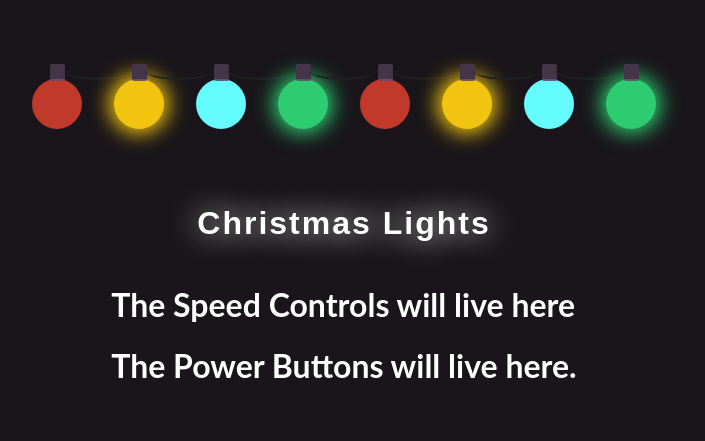
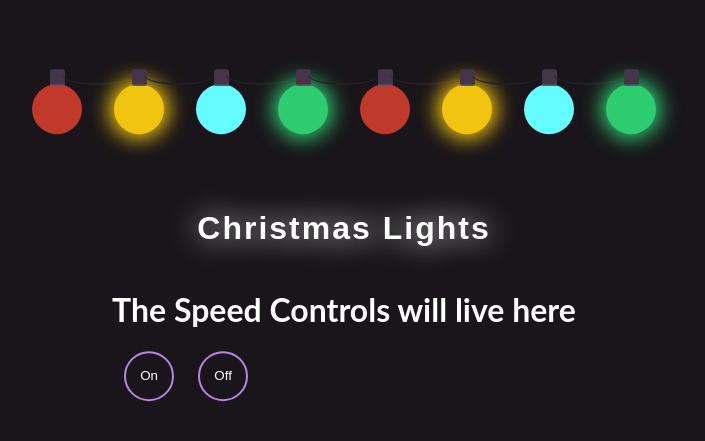
Before and after one commit to debersole81/christmas-lights-app, a React (Create React App) app: page / in a window 1280 px wide. Shown: the part 201-642 px from the top of the page, without its empty margins (312-1017 px from the left). Built offline with nearby package versions, Linux system fonts and the light colour scheme.

Commit message:
created on/off buttons

```diff
--- a/src/components/PwrButtons.js
+++ b/src/components/PwrButtons.js
@@ -3,7 +3,10 @@ import React from "react";
 class PwrButtons extends React.Component {
     render() {
         return(
-            <h1>The Power Buttons will live here.</h1>
+            <div>
+                <button>On</button>
+                <button>Off</button>
+            </div>
         );
     };
 
```
